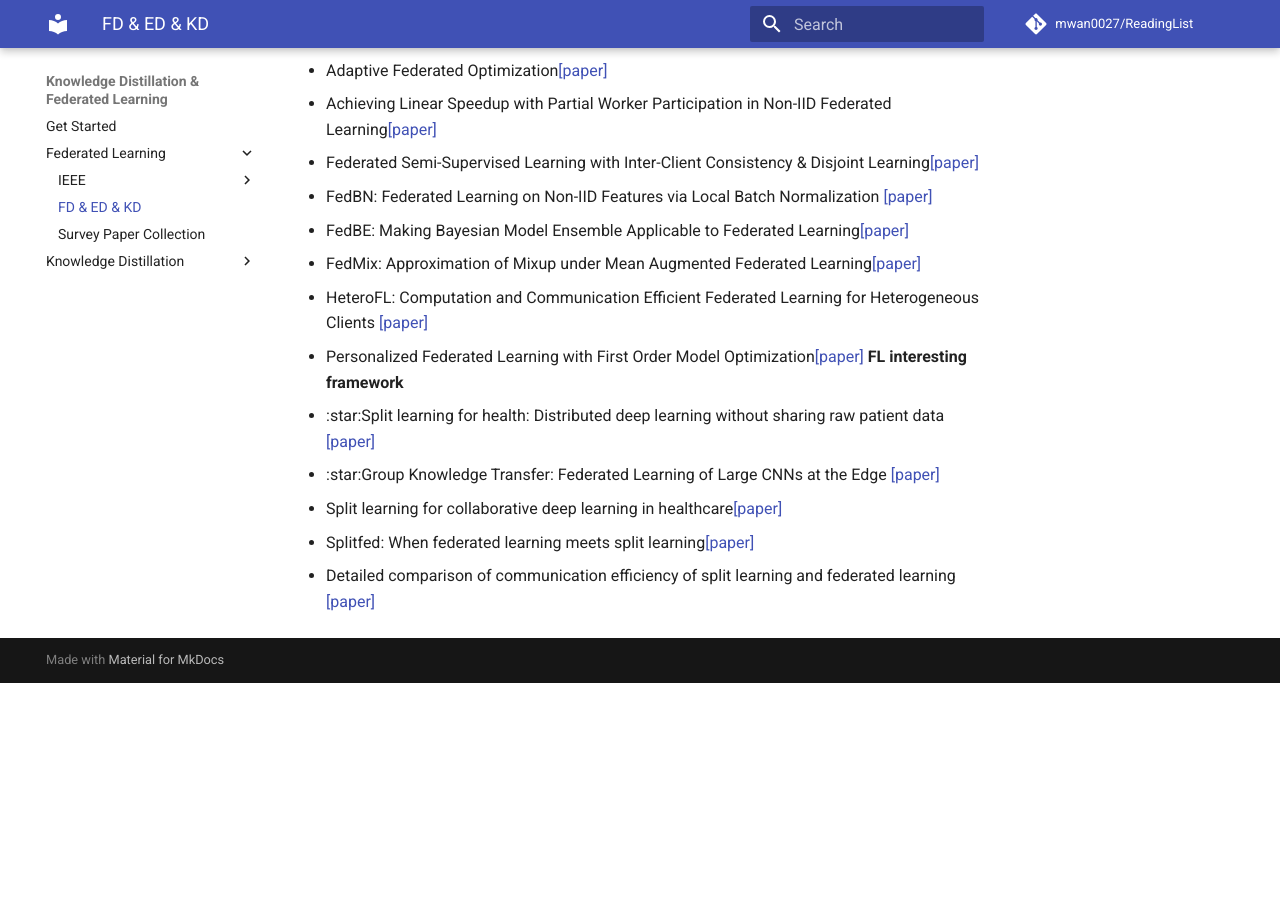
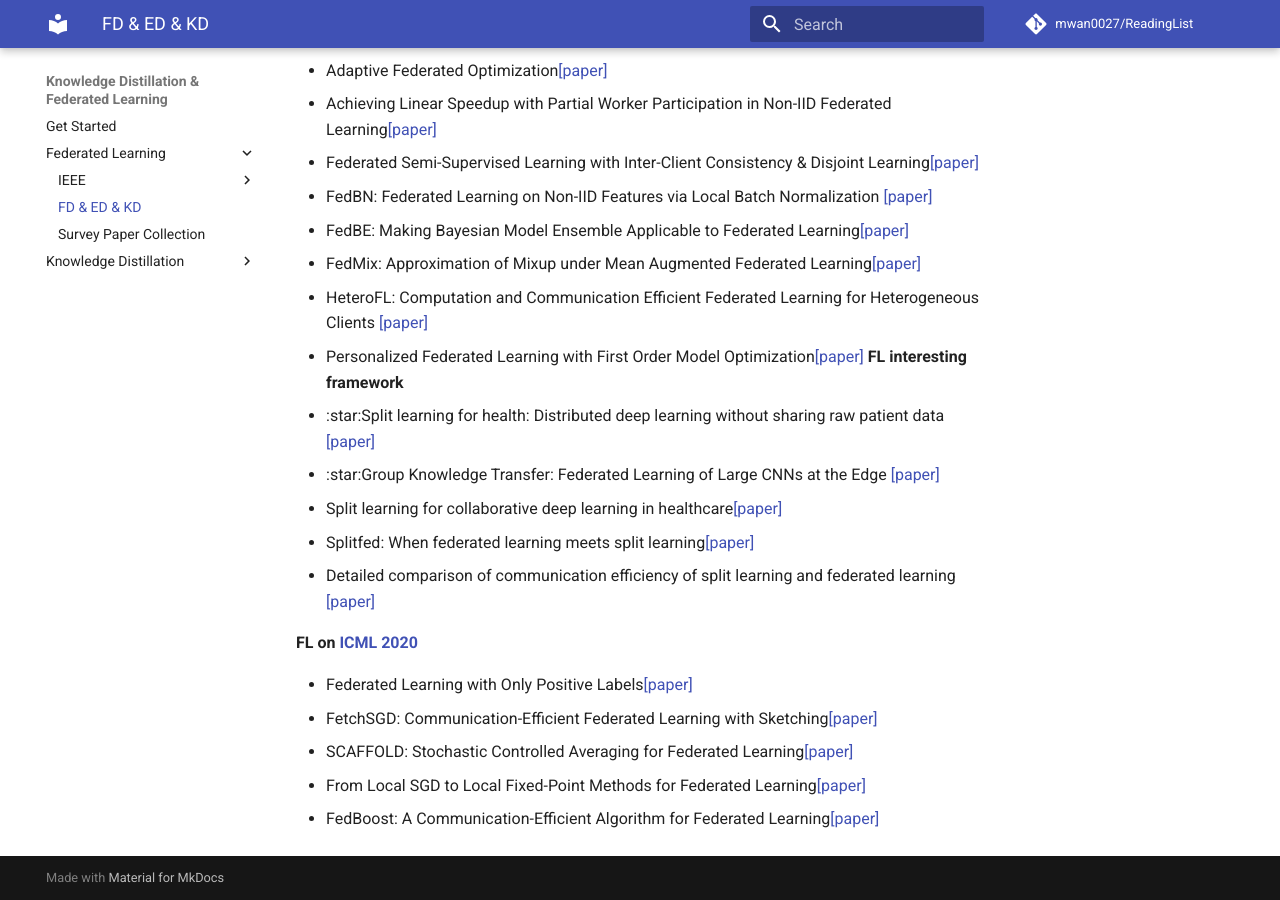
Before and after one commit to mwan0027/ReadingList, an MkDocs documentation site: the page built from docs/FL/FL_KD/flkd.md, in a window 1280 px wide and 900 px high, scrolled down 653 px. Built offline with MkDocs 1.6.1 and Material for MkDocs 9.7.7, drawn with Linux system fonts in a browser that asks for light colours; comment, search, counter and statistics services are not loaded; before the commit the page ends 1336 px from its top, so only the background shows below that.

```diff
--- a/docs/FL/FL_KD/flkd.md
+++ b/docs/FL/FL_KD/flkd.md
@@ -40,3 +40,13 @@
 
 
 </ul>
+
+<strong>FL on [ICML 2020](https://icml.cc/virtual/2020/)</strong>
+<ul>
+<li>Federated Learning with Only Positive Labels<a href="http://proceedings.mlr.press/v119/yu20f/yu20f.pdf">[paper]</a>
+<li>FetchSGD: Communication-Efficient Federated Learning with Sketching<a href="http://proceedings.mlr.press/v119/rothchild20a/rothchild20a.pdf">[paper]</a>
+<li>SCAFFOLD: Stochastic Controlled Averaging for Federated Learning<a href="http://proceedings.mlr.press/v119/karimireddy20a/karimireddy20a.pdf">[paper]</a>
+<li>From Local SGD to Local Fixed-Point Methods for Federated Learning<a href="http://proceedings.mlr.press/v119/malinovskiy20a/malinovskiy20a.pdf">[paper]</a>
+<li>FedBoost: A Communication-Efficient Algorithm for Federated Learning<a href="http://proceedings.mlr.press/v119/hamer20a/hamer20a.pdf">[paper]</a>
+
+</ul>
```
Also changed, not shown: README.md (+32 -7 lines), docs/KD/AAAI/aaai2021.md (+2 -2 lines).
